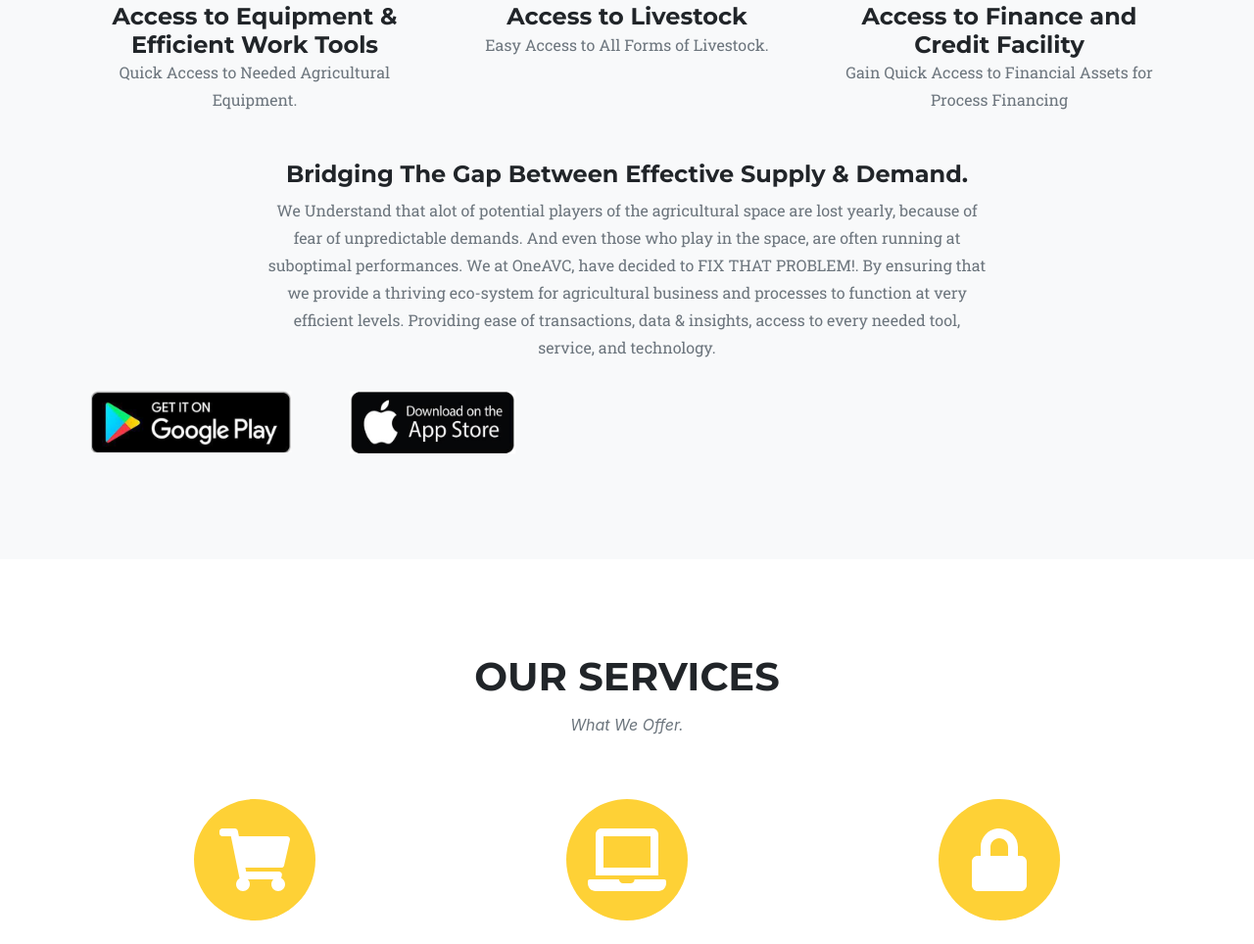
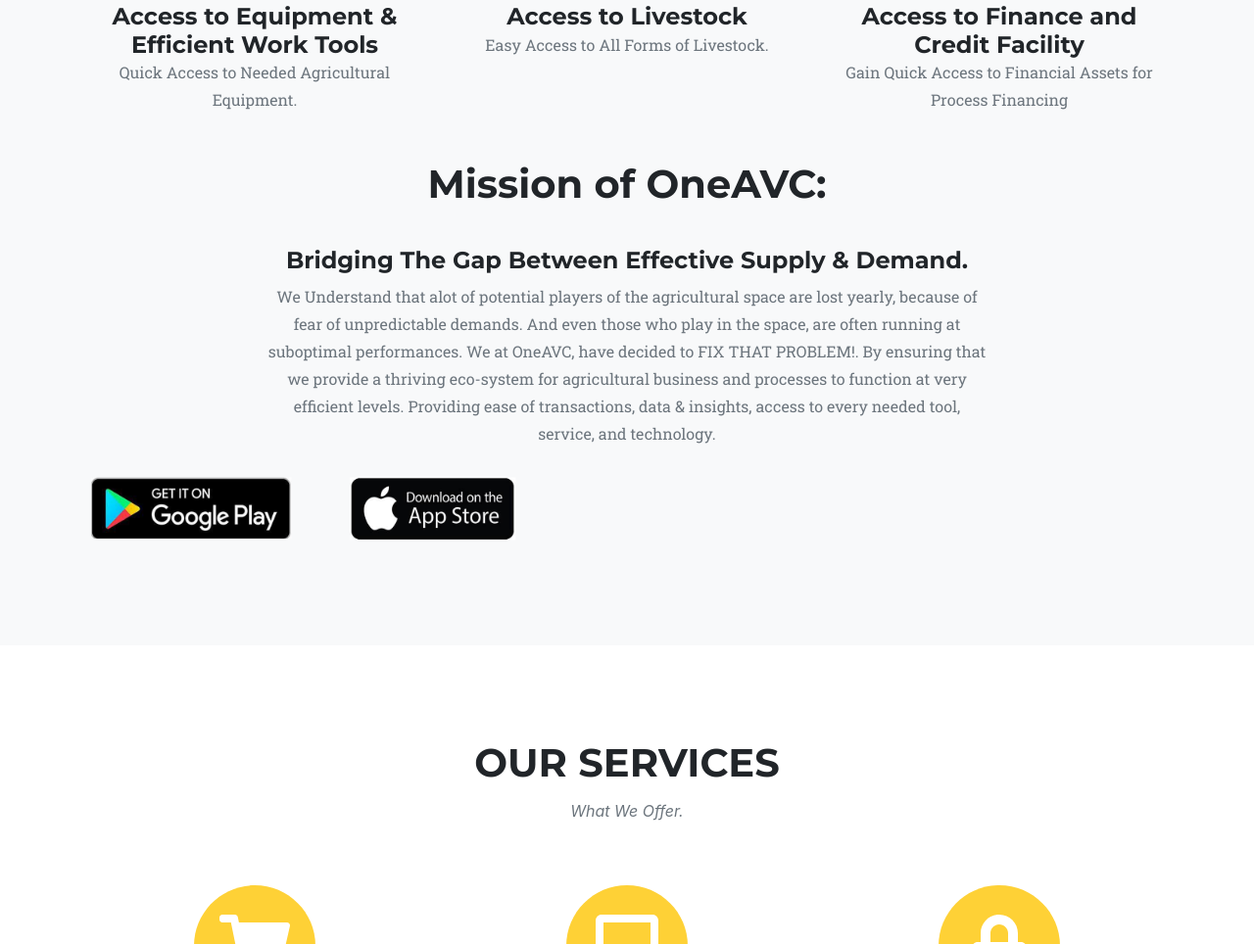
Before and after one commit to Emmanuel-Ik/Emmanuel-Ik.github.io, a plain HTML site: page index.html in a window 1280 px wide. Shown: the part 1715-2679 px from the top of the page at 98% size. Drawn offline with nearby package versions, Linux system fonts and the light colour scheme; a web font is replaced by a local one.

Commit message:
Update index.html

```diff
--- a/index.html
+++ b/index.html
@@ -5,7 +5,7 @@
         <meta name="viewport" content="width=device-width, initial-scale=1, shrink-to-fit=no" />
         <meta name="description" content="" />
         <meta name="author" content="" />
-        <title>Sterling - OneAVC</title>
+        <title>OneAVC by Sterling </title>
         <link rel="icon" type="image/x-icon" href="assets/img/favicon.ico" />
         <!-- Font Awesome icons (free version)-->
         <script src="https://use.fontawesome.com/releases/v5.12.1/js/all.js" crossorigin="anonymous"></script>
@@ -110,6 +110,8 @@
         </div>
         <div class="row">
             <div class="col-lg-8 mx-auto text-center">
+
+                <h2 class="section-heading "> Mission of OneAVC: </h2> <br>
                 <h4>
                     Bridging The Gap Between Effective Supply & Demand.
                 </h4>
```
